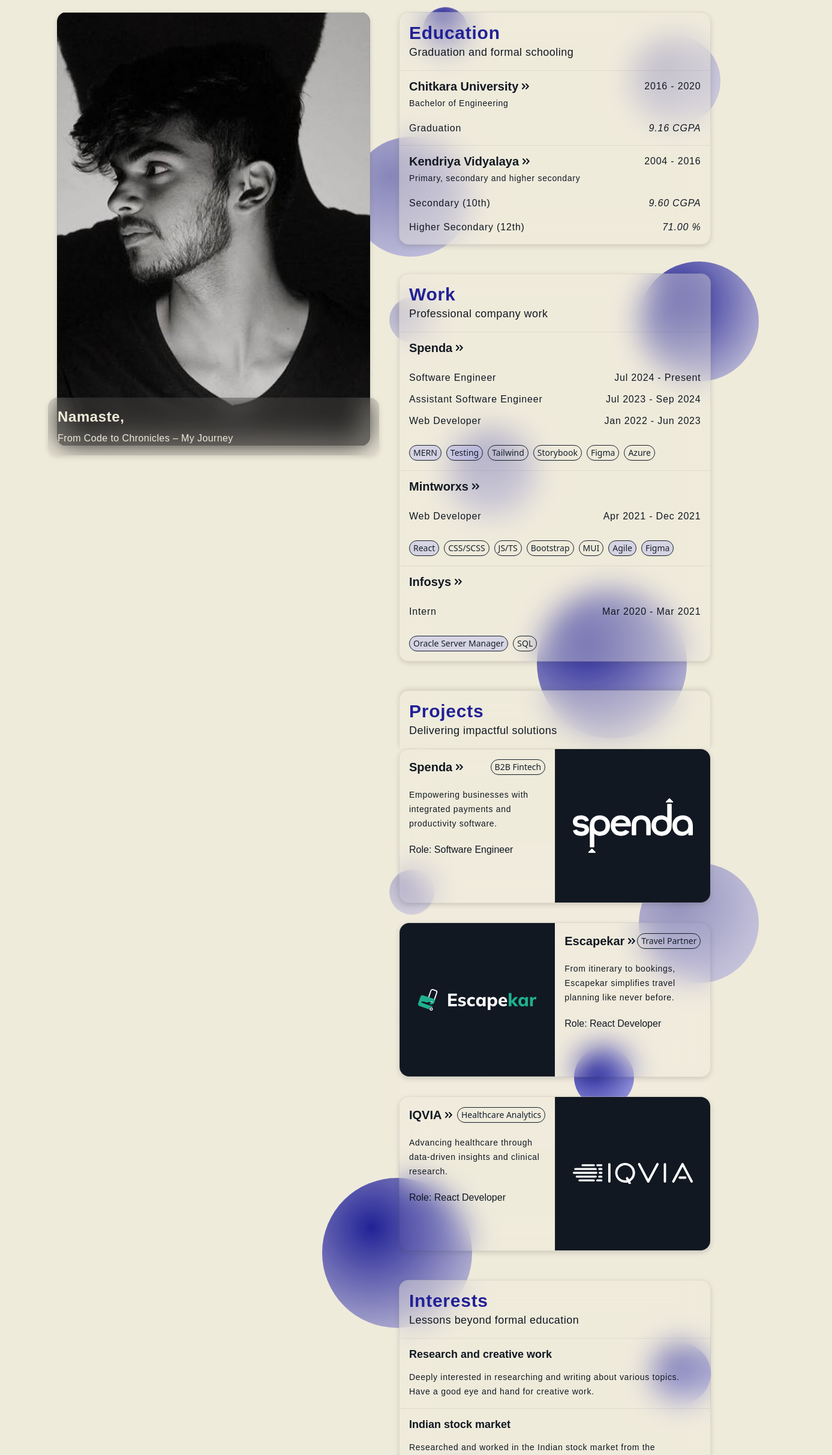
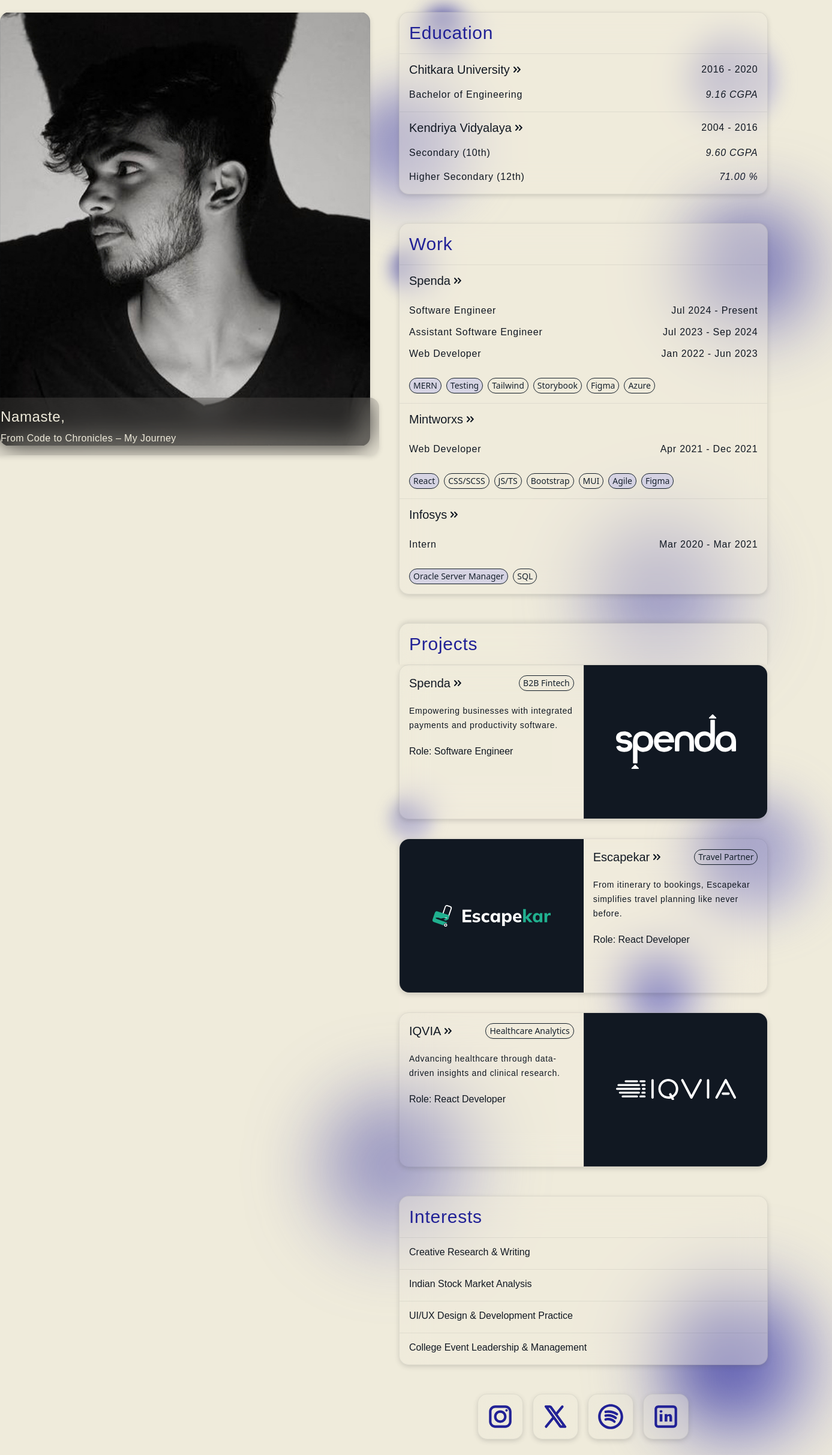
Before and after one commit to uditmalhotraa/udit-portfolio, a React (Vite) app: page /#/ in a window 1280 px wide. Shown: the part 100-2526 px from the top of the page at 60% size, 1387 px wide, since content can reach past the window. Built offline with nearby package versions, Linux system fonts and the light colour scheme.

Commit message:
Minimizing details and polishing gradients

```diff
--- a/src/data/education.json
+++ b/src/data/education.json
@@ -4,11 +4,10 @@
     "name": "Chitkara University",
     "educationWebsite": "https://www.chitkara.edu.in/",
     "year": "2016 - 2020",
-    "desc": "Bachelor of Engineering",
     "detail": [
       {
         "detailIndex": 1,
-        "certificate": "Graduation",
+        "certificate": "Bachelor of Engineering",
         "grade": "9.16 CGPA"
       }
     ]
@@ -18,7 +17,6 @@
     "name": "Kendriya Vidyalaya",
     "educationWebsite": "https://kvsangathan.nic.in/",
     "year": "2004 - 2016",
-    "desc": "Primary, secondary and higher secondary",
     "detail": [
       {
         "detailIndex": 1,
--- a/src/data/interest.json
+++ b/src/data/interest.json
@@ -1,22 +1,18 @@
 [
   {
     "interestIndex": 1,
-    "name": "Research and creative work",
-    "desc": "Deeply interested in researching and writing about various topics. Have a good eye and hand for creative work."
+    "name": "Creative Research & Writing"
   },
   {
     "interestIndex": 2,
-    "name": "Indian stock market",
-    "desc": "Researched and worked in the Indian stock market from the perspectives of technical, fundamental, psychological, and life management concepts."
+    "name": "Indian Stock Market Analysis"
   },
   {
     "interestIndex": 3,
-    "name": "UI/UX design and development",
-    "desc": "Studied various courses, materials, and articles, and practised design, development, and logical coding over time."
+    "name": "UI/UX Design & Development Practice"
   },
   {
     "interestIndex": 4,
-    "name": "Event management",
-    "desc": "Worked in 100+ events of all sorts in college and have good hands-on experience of how to lead or work in a team."
+    "name": "College Event Leadership & Management"
   }
 ]
--- a/src/screens/Landing.jsx
+++ b/src/screens/Landing.jsx
@@ -86,13 +86,13 @@
       <div className="relative  flex flex-col w-full !select-none bg-fixed bg-cream dark:bg-gray">
         <Header />
         <div className="flex lg:overflow-x-visible overflow-x-hidden flex-col lg:flex-row px-5 md:px-0 mt-28 mb-10 gap-12 lg:max-w-[1280px] xl:max-w-[1536px] 2xl:max-w-[1920px] mx-auto">
-          <div className="lg:!sticky z-20 lg:top-[120px] lg:left-0 relative flex flex-col justify-end bg-uditPic bg-no-repeat bg-cover bg-top shadow-container !rounded-2xl w-full h-[468px] md:h-[600px] xl:h-[724px] 2xl:h-[796px] border border-gray/[0.075] dark:border-cream/[0.075] ">
+          <div className="lg:!sticky z-20 lg:top-[120px] lg:min-w-[448px] xl:min-w-[556px] 2xl:min-w-[756px] lg:left-0 relative flex flex-col justify-end bg-uditPic bg-no-repeat bg-cover bg-top shadow-container !rounded-2xl w-full h-[468px] md:h-[600px] xl:h-[724px] 2xl:h-[796px] border border-gray/[0.075] dark:border-cream/[0.075] ">
             <AnimatedDiv
               className="absolute -bottom-3 md:-bottom-4 -left-[8px] md:-left-[16px] flex flex-col gap-2 w-[calc(100%+16px)] md:w-[calc(100%+32px)] h-auto z-10 bg-cream/10 dark:bg-gray/10 shadow-container backdrop-blur-xl p-4 rounded-2xl will-change-transform transform-gpu"
             >
               <p
                 title="Greetings: I bow to you"
-                className=" font-poppins text-2xl font-semibold tracking-wide text-cream w-[80%] z-10"
+                className=" font-poppins text-2xl font-medium tracking-wide text-cream w-[80%] z-10"
               >
                 Namaste,
               </p>
@@ -101,7 +101,7 @@
               </p>
             </AnimatedDiv>
           </div>
-          <div className="flex flex-col w-full gap-12 lg:mt-2">
+          <div className="flex flex-col w-full gap-12 lg:mt-2 lg:min-w-[448px] xl:min-w-[556px] 2xl:min-w-[756px]">
             <div className="setWrapper relative">
               <div className="objectSet">
                 <div
@@ -109,32 +109,29 @@
                     background:
                       "radial-gradient(circle at 33% 33%, #21219660, #AFAFED60)",
                   }}
-                  className="z-0 absolute top-10 -right-4 w-[150px] h-[150px] rounded-full"
+                  className="z-0 absolute top-10 -right-4 w-[150px] h-[150px] rounded-full blur-lg"
                 ></div>
                 <div
                   style={{
                     background:
                       "radial-gradient(circle at 33% 33%, #212196, #AFAFED60)",
                   }}
-                  className="z-0 absolute -top-2 left-10 w-[75px] h-[75px] rounded-full animate-spin"
+                  className="z-0 absolute -top-2 left-10 w-[75px] h-[75px] rounded-full blur-lg"
                 ></div>
                 <div
                   style={{
                     background:
                       "radial-gradient(circle at 33% 33%, #21219680, #AFAFED80)",
                   }}
-                  className="z-0 absolute -bottom-5 -left-20 w-[200px] h-[200px] rounded-full"
+                  className="z-0 absolute -bottom-5 -left-20 w-[200px] h-[200px] rounded-full blur-2xl animate-spin"
                 ></div>
               </div>
               <AnimatedDiv
                 className="z-10 flex flex-col rounded-2xl w-full h-auto border shadow-container border-gray/[0.075] dark:border-cream/[0.075] backdrop-blur-xl bg-cream/40 dark:bg-gray/40 will-change-transform transform-gpu"
               >
                 <div className="flex flex-col mb-4 pt-4 px-4">
-                  <p className=" font-poppins text-3xl font-semibold tracking-wide text-accent-light dark:text-accent-dark">
+                  <p className=" font-poppins text-3xl font-medium tracking-wide text-accent-light dark:text-accent-dark">
                     Education
-                  </p>
-                  <p className=" font-poppins text-lg tracking-wide font-light text-darkgray dark:text-cream">
-                    Graduation and formal schooling
                   </p>
                 </div>
                 <AnimatedDiv stagger className="flex flex-col">
@@ -145,7 +142,7 @@
                     >
                       <div className="flex flex-row justify-between items-center w-full">
                         <a
-                          className="font-poppins group inline-flex gap-[6px] items-center text-xl w-fit font-semibold text-darkgray dark:text-cream hover:text-accent-light dark:hover:text-accent-dark"
+                          className="font-poppins group inline-flex gap-[6px] items-center text-xl w-fit font-medium text-darkgray dark:text-cream hover:text-accent-light dark:hover:text-accent-dark"
                           href={educationData.educationWebsite}
                         >
                           {educationData.name}
@@ -155,9 +152,6 @@
                           {educationData?.year}
                         </p>
                       </div>
-                      <p className=" font-poppins tracking-wider text-sm font-light text-darkgray dark:text-cream my-1">
-                        {educationData?.desc}
-                      </p>
                       {educationData?.detail.map((educationDataDetail) => (
                         <div
                           key={educationDataDetail.detailIndex}
@@ -181,41 +175,31 @@
                 <div
                   style={{
                     background:
-                      "radial-gradient(circle at 33% 33%, #21219650, #AFAFED50)",
+                      "radial-gradient(circle at 33% 33%, #21219690, #AFAFED50)",
                   }}
-                  className="z-0 absolute top-10 -left-4 w-[75px] h-[75px] rounded-full "
+                  className="z-0 absolute top-10 -left-4 w-[75px] h-[75px] rounded-full blur-md"
                 ></div>
                 <div
                   style={{
                     background:
                       "radial-gradient(circle at 33% 33%, #212196, #AFAFED50)",
                   }}
-                  className="z-0 absolute -top-5 -right-20 w-[200px] h-[200px] rounded-full "
+                  className="z-0 absolute -top-5 -right-20 w-[200px] h-[200px] rounded-full blur-3xl"
                 ></div>
                 <div
                   style={{
                     background:
-                      "radial-gradient(circle at 33% 33%, #21219680, #AFAFED80)",
+                      "radial-gradient(circle at 33% 33%, #21219690, #AFAFED50)",
                   }}
-                  className="z-0 absolute bottom-60 left-20 w-[150px] h-[150px] rounded-full animate-spin"
-                ></div>
-                <div
-                  style={{
-                    background:
-                      "radial-gradient(circle at 33% 33%, #212196, #AFAFED50)",
-                  }}
-                  className="z-0 absolute -bottom-32 right-10 w-[250px] h-[250px] rounded-full "
+                  className="z-0 absolute -bottom-32 right-10 w-[250px] h-[250px] rounded-full blur-3xl animate-spin"
                 ></div>
               </div>
               <AnimatedDiv
                 className="flex flex-col shadow-container rounded-2xl w-full h-auto border border-gray/[0.075] dark:border-cream/[0.075] backdrop-blur-xl bg-cream/40 dark:bg-gray/40 will-change-transform transform-gpu"
               >
                 <div className="flex flex-col mb-4 pt-4 px-4">
-                  <p className=" font-poppins text-3xl font-semibold tracking-wide text-accent-light dark:text-accent-dark">
+                  <p className=" font-poppins text-3xl font-medium tracking-wide text-accent-light dark:text-accent-dark">
                     Work
-                  </p>
-                  <p className=" font-poppins text-lg tracking-wide font-light text-darkgray dark:text-cream">
-                    Professional company work
                   </p>
                 </div>
                 <AnimatedDiv stagger className="flex flex-col">
@@ -225,7 +209,7 @@
                       className="flex flex-col border-t last:rounded-b-2xl border-gray/[0.075] dark:border-cream/[0.075] pt-3 bg-black/0 dark:hover:bg-accent-dark/[0.2] hover:bg-accent-light/[0.2] pb-4 px-4"
                     >
                       <a
-                        className="font-poppins group inline-flex gap-[6px] items-center w-fit mb-3 text-xl font-semibold text-darkgray dark:text-cream hover:text-accent-light dark:hover:text-accent-dark"
+                        className="font-poppins group inline-flex gap-[6px] items-center w-fit mb-3 text-xl font-medium text-darkgray dark:text-cream hover:text-accent-light dark:hover:text-accent-dark"
                         href={workData.companyWebsite}
                       >
                         {workData.companyName}
@@ -272,46 +256,36 @@
                     background:
                       "radial-gradient(circle at 33% 33%, #21219650, #AFAFED50)",
                   }}
-                  className="z-0 absolute top-[32%] -left-4 w-[75px] h-[75px] rounded-full animate-spin"
+                  className="z-0 absolute top-[32%] -left-4 w-[75px] h-[75px] rounded-full blur-md"
                 ></div>
                 <div
                   style={{
                     background:
                       "radial-gradient(circle at 33% 33%, #21219670, #AFAFED70)",
                   }}
-                  className="z-0 absolute top-72 -right-20 w-[200px] h-[200px] rounded-full "
+                  className="z-0 absolute top-72 -right-20 w-[200px] h-[200px] rounded-full blur-2xl animate-spin"
                 ></div>
                 <div
                   style={{
                     background:
                       "radial-gradient(circle at 33% 33%, #212196, #AFAFED)",
                   }}
-                  className="z-0 absolute top-[52%] left-10 w-[125px] h-[125px] rounded-full "
+                  className="z-0 absolute bottom-96 lg:bottom-60 right-32 w-[100px] h-[100px] rounded-full blur-2xl"
                 ></div>
                 <div
                   style={{
                     background:
-                      "radial-gradient(circle at 33% 33%, #212196, #AFAFED)",
+                      "radial-gradient(circle at 33% 33%, #21219690, #AFAFED50)",
                   }}
-                  className="z-0 absolute bottom-96 lg:bottom-60 right-32 w-[100px] h-[100px] rounded-full "
-                ></div>
-                <div
-                  style={{
-                    background:
-                      "radial-gradient(circle at 33% 33%, #212196, #AFAFED50)",
-                  }}
-                  className="z-0 absolute -bottom-32 -left-32 w-[250px] h-[250px] rounded-full "
+                  className="z-0 absolute -bottom-32 -left-32 w-[250px] h-[250px] rounded-full blur-3xl"
                 ></div>
               </div>
               <div className="flex flex-col bg-cream/40 dark:bg-gray/40 rounded-2xl">
               <div
                   className="flex flex-col rounded-2xl backdrop-blur-xl rounded-b-none w-full h-auto p-4 border border-b-0 z-10 border-gray/[0.075] dark:border-cream/[0.075] shadow-rim will-change-transform transform-gpu"
                 >
-                  <p className=" font-poppins text-3xl font-semibold tracking-wide text-accent-light dark:text-accent-dark">
+                  <p className=" font-poppins text-3xl font-medium tracking-wide text-accent-light dark:text-accent-dark">
                     Projects
-                  </p>
-                  <p className=" font-poppins text-lg tracking-wide font-light text-darkgray dark:text-cream">
-                    Delivering impactful solutions
                   </p>
                 </div>
                 <AnimatedDiv stagger className="flex flex-col gap-y-8">
@@ -333,7 +307,7 @@
                         <div className="flex flex-col mb-5 gap-5">
                           <div className="flex flex-row justify-between items-center w-full">
                             <a
-                              className="font-poppins group inline-flex items-center gap-[6px] text-xl w-fit font-semibold text-darkgray dark:text-cream hover:text-accent-light dark:hover:text-accent-dark"
+                              className="font-poppins group inline-flex items-center gap-[6px] text-xl w-fit font-medium text-darkgray dark:text-cream hover:text-accent-light dark:hover:text-accent-dark"
                               href={projectsData.projectWebsite}
                             >
                               {projectsData.name}
@@ -367,34 +341,17 @@
                 <div
                   style={{
                     background:
-                      "radial-gradient(circle at 33% 33%, #21219650, #AFAFED50)",
-                  }}
-                  className="z-0 absolute top-[52%] left-10 w-[125px] h-[125px] rounded-full "
-                ></div>
-                <div
-                  style={{
-                    background:
-                      "radial-gradient(circle at 33% 33%, #212196, #AFAFED)",
-                  }}
-                  className="z-0 absolute bottom-96 right-0 w-[100px] h-[100px] rounded-full animate-spin"
-                ></div>
-                <div
-                  style={{
-                    background:
                       "radial-gradient(circle at 33% 33%, #212196, #AFAFED90)",
                   }}
-                  className="z-0 absolute -bottom-32 -right-40 lg:-right-20 w-[250px] h-[250px] rounded-full "
+                  className="z-0 absolute -bottom-32 -right-40 lg:-right-20 w-[250px] h-[250px] rounded-full blur-3xl animate-spin"
                 ></div>
               </div>
               <AnimatedDiv
                 className="flex flex-col shadow-container rounded-2xl w-full h-auto border border-gray/[0.075] dark:border-cream/[0.075] backdrop-blur-xl bg-cream/40 dark:bg-gray/40 will-change-transform transform-gpu"
               >
                 <div className="flex flex-col mb-4 pt-4 px-4">
-                  <p className=" font-poppins text-3xl font-semibold tracking-wide text-accent-light dark:text-accent-dark">
+                  <p className=" font-poppins text-3xl font-medium tracking-wide text-accent-light dark:text-accent-dark">
                     Interests
-                  </p>
-                  <p className=" font-poppins text-lg tracking-wide font-light text-darkgray dark:text-cream">
-                    Lessons beyond formal education
                   </p>
                 </div>
                 <AnimatedDiv stagger className="flex flex-col">
@@ -403,11 +360,8 @@
                       key={interestData.interestIndex}
                       className="flex flex-col border-t last:rounded-b-2xl border-gray/[0.075] dark:border-cream/[0.075] pt-3 bg-black/0 dark:hover:bg-accent-dark/[0.2] hover:bg-accent-light/[0.2] pb-4 px-4"
                     >
-                      <p className=" font-poppins text-lg font-semibold text-darkgray dark:text-cream">
+                      <p className=" font-poppins text-base font-normal text-darkgray dark:text-cream">
                         {interestData.name}
-                      </p>
-                      <p className=" font-poppins tracking-wider text-sm font-normal leading-6 text-darkgray dark:text-cream mt-3">
-                        {interestData.desc}
                       </p>
                     </div>
                   ))}
```
